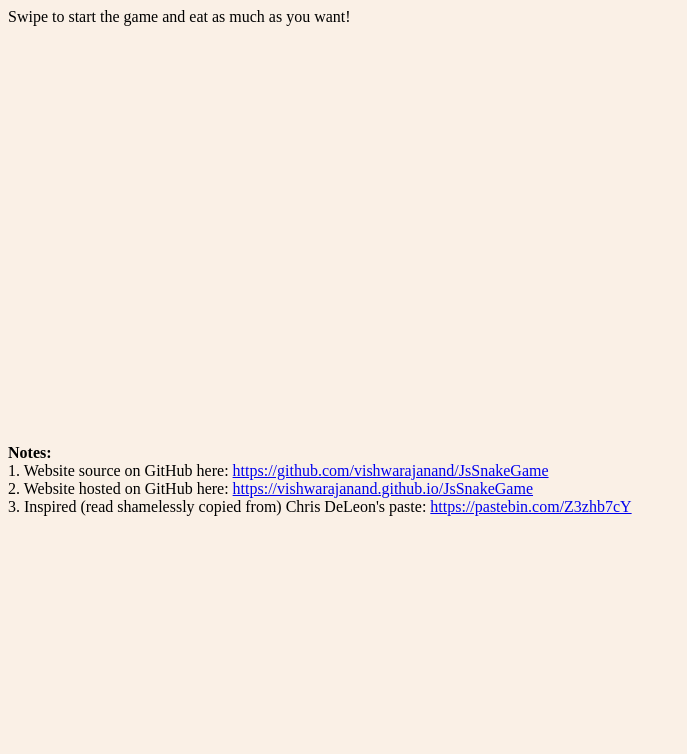
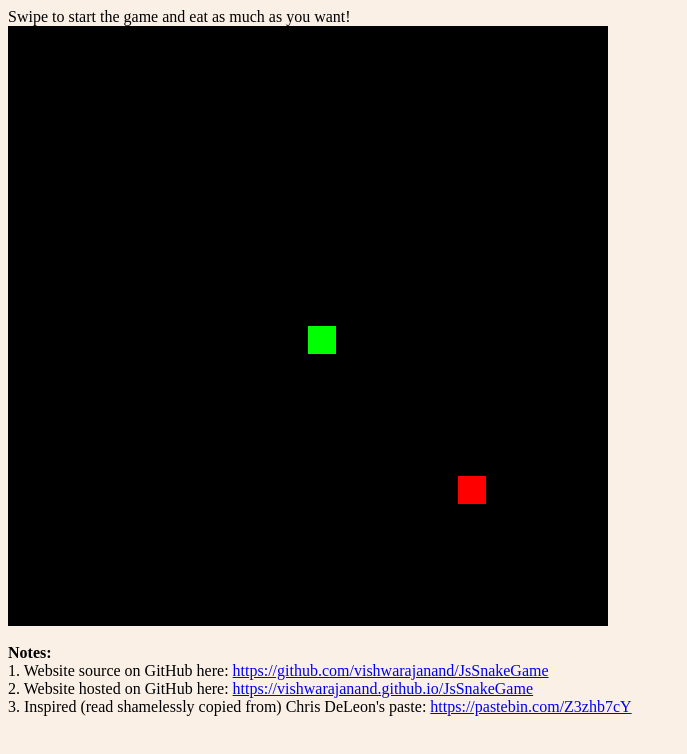
Before and after one commit to vishwarajanand/JsSnakeGame, a plain HTML site: page index.html in a window 1280 px wide. Shown: the whole page, without its empty margins (0-687 px from the left). Drawn offline with Linux system fonts and the light colour scheme.

Commit message:
Auto scale game board according to window size

```diff
--- a/index.html
+++ b/index.html
@@ -22,24 +22,37 @@ body {
         <div id="score">Swipe to start the game and eat as much as you want!</div>
         <canvas id="gc" width="400" height="400"></canvas>
         <script>
+            canv = document.getElementById("gc");
+            // auto resize to max width and square size
+            canv.width  = Math.min(window.innerWidth, 600);
+            canv.height  = Math.min(window.innerWidth, 600);
             window.onload = function () {
-                canv = document.getElementById("gc");
-                // auto resize to max width and square size
-                ctx.canvas.width  = window.innerWidth;
-                ctx.canvas.height  = window.innerWidth;
-
                 ctx = canv.getContext("2d");
                 document.addEventListener("keydown", keyPush);
                 document.addEventListener('swiped', swipe);
                 // controls the frame rate of the game !!
                 setInterval(game, 1000 / 15);
             }
+
+            // snake head location
             px = py = 10;
-            gs = tc = 20;
+            // snake velocity
+            xv = yv = 0;
+            // apple location
             ax = ay = 15;
-            xv = yv = 0;
+            // snake body
+            tail = 5;
             trail = [];
-            tail = 5;
+            // tile size
+            gs = 40;
+            gs = canv.width/20;
+            // board size
+            tc = 40;
+            // console.log("tc : " + tc);
+            // console.log("gs : " + gs);
+            // console.log("canv.width : " + canv.width);
+            // console.log("canv.width/gs : " + (canv.width/gs));
+            tc = canv.width/gs;
             score = 0;
             function game() {
                 px += xv;
@@ -73,8 +86,8 @@ body {
 
                 if (ax == px && ay == py) {
                     tail++;
-                    ax = Math.floor(Math.random() * tc);
-                    ay = Math.floor(Math.random() * tc);
+                    ax = 1 + Math.floor(Math.random() * (tc-1));
+                    ay = 1 + Math.floor(Math.random() * (tc-1));
                     //scoring
                     score++;
                     document.getElementById("score").innerText = "Score: " + score;
```
